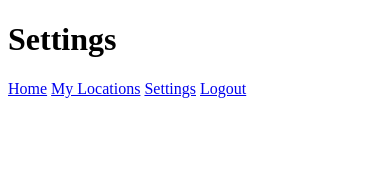
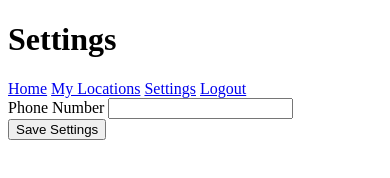
Before and after one commit to uvarov916/CS411, a website: page views/settings.html in a window 390 px wide. Drawn offline with Linux system fonts and the light colour scheme.

Commit message:
Added field for the phone numbers

```diff
--- a/views/settings.html
+++ b/views/settings.html
@@ -13,5 +13,15 @@
 		<a href="/settings">Settings</a>
 		<a href="/logout">Logout</a>
 
+		<form method="post">
+
+			<label>Phone Number</label>
+			<input type="text" name="phone_number" value="">
+			<br>
+
+			<input type="submit" value="Save Settings">
+
+		</form>
+
 	</body>
 </html>
```
